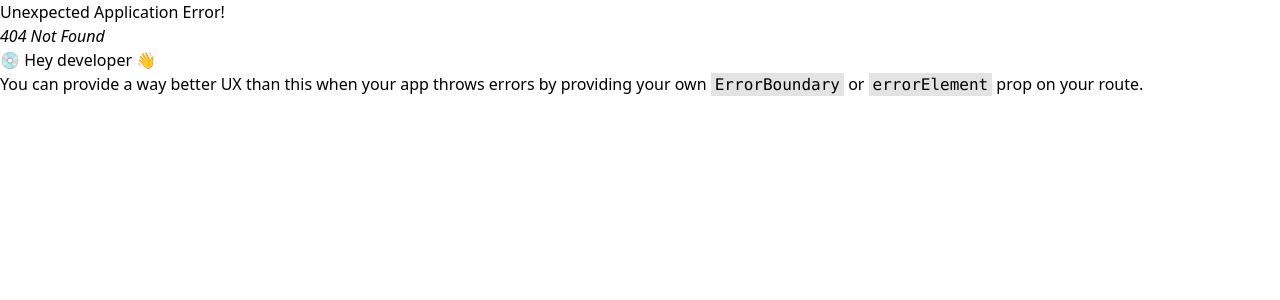
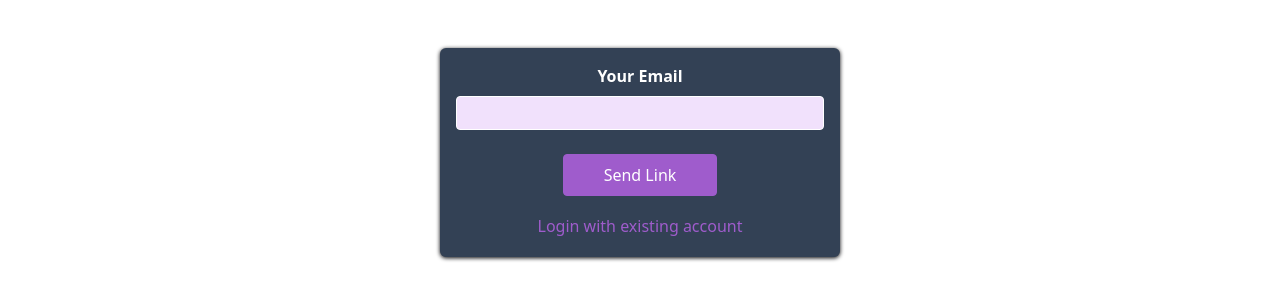
Before and after one commit to S-123-satya/expense-tracker-front-end, a React (Create React App) app: page /forget in a window 1280 px wide. Before the commit this address had no page. Shown: the top 300 px of the page. Built offline with nearby package versions, Linux system fonts and the light colour scheme.

Commit message:
forget password working fine

```diff
--- /dev/null
+++ b/src/pages/ForgetPassword.js
@@ -0,0 +1,50 @@
+import React, { useRef } from "react";
+import classes from "./Login.module.css";
+import { useNavigate } from "react-router-dom";
+import axios from "axios";
+
+const ForgetPassword =  (props) => {
+  const emailRef = useRef();
+  const navigate = useNavigate();
+  const switchLoginPageHandler = () => {
+    navigate("/");
+  };
+  const submithandler = async (e) => {
+    try {
+      e.preventDefault();
+      const url = `https://identitytoolkit.googleapis.com/v1/accounts:sendOobCode?key=${process.env.REACT_APP_FIREBASE_API}`;
+      const obj = {
+        email: emailRef.current.value,
+        requestType: "PASSWORD_RESET",
+      };
+      const response = await axios.post(url, obj);
+      console.log(response);
+      navigate("/");
+    } catch (error) {
+      console.log(error);
+    }
+  };
+  return (
+    <section className={classes.auth}>
+      <h1></h1>
+      <form onSubmit={submithandler}>
+        <div className={classes.control}>
+          <label htmlFor="email">Your Email</label>
+          <input ref={emailRef} type="email" id="email" required />
+        </div>
+        <div className={classes.actions}>
+          <button type="submit">Send Link</button>
+          <button
+            type="button"
+            className={classes.toggle}
+            onClick={switchLoginPageHandler}
+          >
+            Login with existing account
+          </button>
+        </div>
+      </form>
+    </section>
+  );
+};
+
+export default ForgetPassword;
--- a/src/pages/LoginForm.js
+++ b/src/pages/LoginForm.js
@@ -7,7 +7,7 @@ import {  useNavigate } from "react-router-dom";
 
 const LoginForm = () => {
   const authCtx=useAuth()
-  let history = useNavigate();;
+  let navigate = useNavigate();;
   const [isSign, setIsSign] = useState(false);
   const [isSubmit, setIsSubmit] = useState(false);
   const emailRef = useRef();
@@ -19,6 +19,9 @@ const LoginForm = () => {
     if(!isSign)
     cpasswordRef.current.value=""
   }
+  const switchForgetPageHandler = () => {
+    navigate("/forget");
+  };
   const switchAuthModeHandler = () => {
     setIsSign((prevState) => !prevState);
   };
@@ -53,7 +56,7 @@ const LoginForm = () => {
       setIsSubmit(false);
       if(isSign){
         authCtx.login(email,idToken);
-        history("/home");
+        navigate("/home");
       }
     } catch (error) {
      console.log(error);
@@ -85,12 +88,14 @@ const LoginForm = () => {
           {isSubmit ? (
             <button className={classes.toggle}>requesting sending</button>
           ) : (
-            <button type="submit">
-              {isSign ? "Login" : "Create account"}
-            </button>
+            <button type="submit">{isSign ? "Login" : "Create account"}</button>
           )}
           {isSign && (
-            <button type="button" className={` ${classes.toggle} underline`}>
+            <button
+              type="button"
+              onClick={switchForgetPageHandler}
+              className={` ${classes.toggle} underline`}
+            >
               Forget password
             </button>
           )}
--- a/src/routes/routes.js
+++ b/src/routes/routes.js
@@ -7,11 +7,13 @@ import {
 import LoginForm from "../pages/LoginForm";
 import Layout from "../components/Layout";
 import Home from "../pages/Home";
+import ForgetPassword from "../pages/ForgetPassword";
 
 const routes = createBrowserRouter(
   createRoutesFromElements(
     <>
       <Route path="/" element={<LoginForm />} />
+      <Route path="/forget" element={<ForgetPassword />} />
       <Route path="/home" element={<Layout />}>
         <Route path="" element={<Home />} />
       </Route>
```
